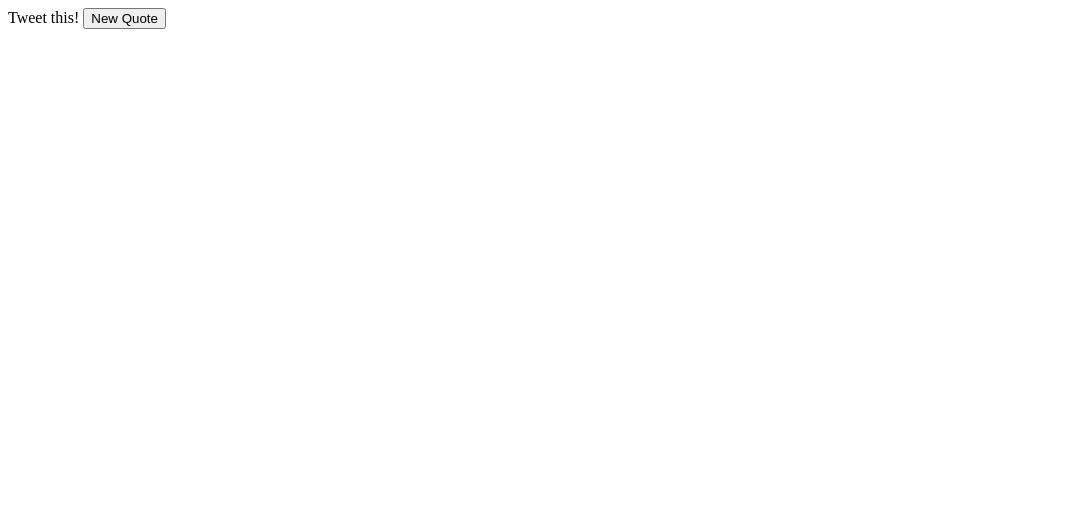
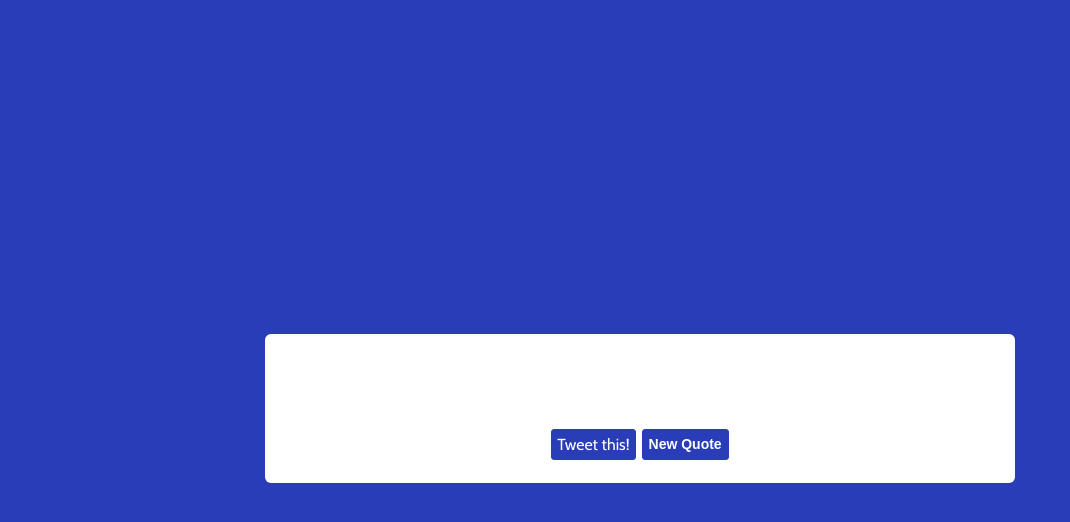
Before and after one commit to nataliecollier/Random-Quote-Machine, a plain HTML site: page index.html in a window 1280 px wide. Shown: the whole page, without its empty margins (0-1070 px from the left). Drawn offline with nearby package versions, Linux system fonts and the light colour scheme.

Commit message:
Update index.html

```diff
--- a/index.html
+++ b/index.html
@@ -1,3 +1,4 @@
+<link rel="stylesheet" href="style.css">
 <div id="quote">
   <div class="quote-content">
     <span class="quote-text"></span>
@@ -12,3 +13,4 @@
   </div>
   </div>
 </div>
+<script src="main.js">
```
